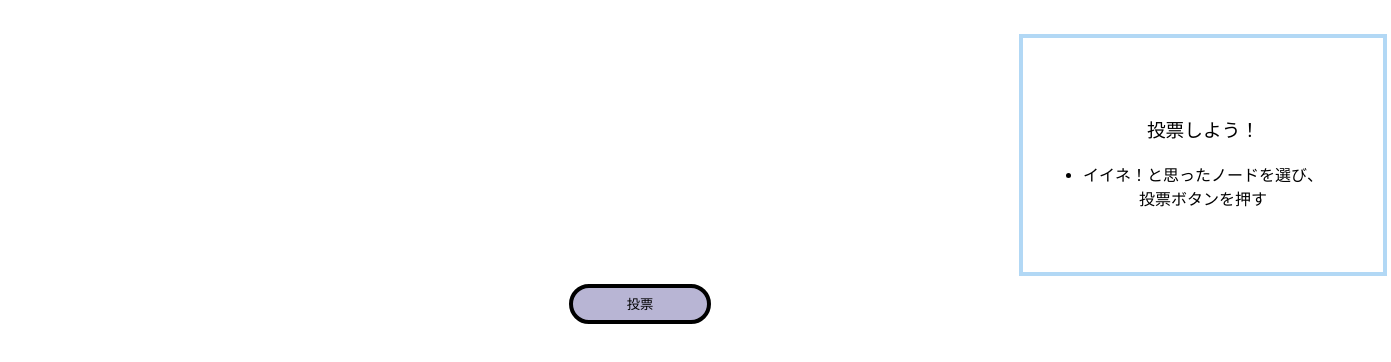
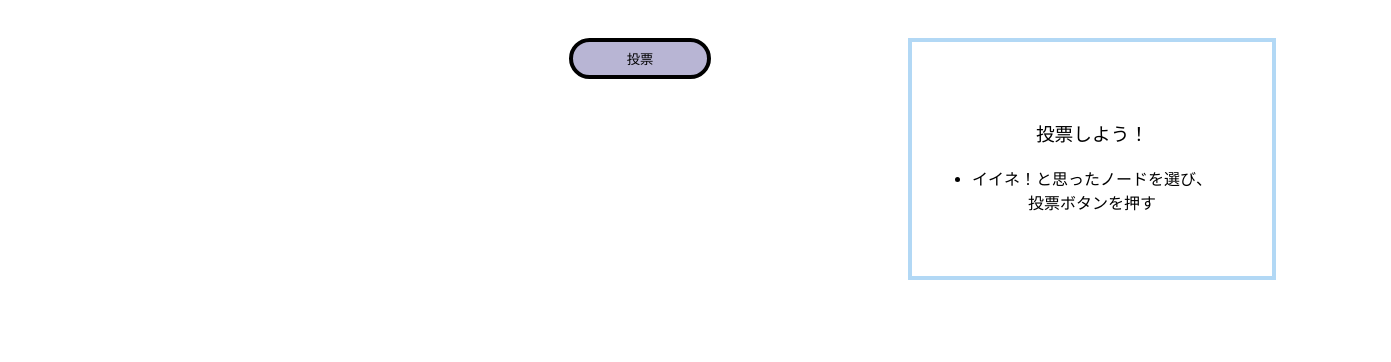
Before and after one commit to itsp-pbl-2023/mind-graph, a React (Vite) app in the folder client/: page /voting in a window 1280 px wide. Shown: the top 362 px of the page, 1391 px wide, since content can reach past the window. Built offline with nearby package versions, Linux system fonts and the light colour scheme; a web font is replaced by a local one; what @bufbuild/connect-query, @bufbuild/connect-web, @bufbuild/protobuf would draw is missing.

Commit message:
explainBoxのposition

```diff
--- a/client/src/components/explainText.tsx
+++ b/client/src/components/explainText.tsx
@@ -8,8 +8,8 @@
   width: 240px;
   margin: 4px;
   padding: 60px;
-  margin-left:1130px;
-
+  position: absolute;
+  right: 0;
 `
 
 const ExplainText = ({ elements }: { elements: string[] }) => {
```
